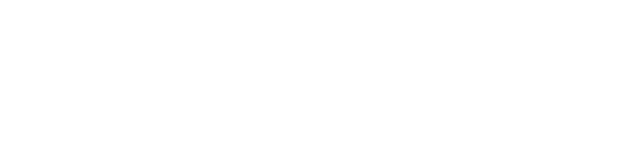
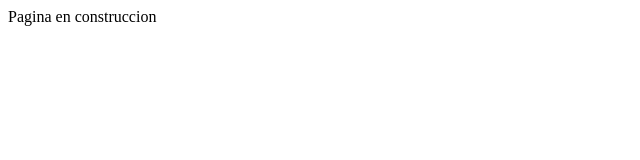
Before and after one commit to navarroalfaroraul/navarroalfaroraul.github.io, a plain HTML site: page index.html in a window 1280 px wide. Shown: the whole page, without its empty margins (0-640 px from the left). Drawn offline with Linux system fonts and the light colour scheme.

Commit message:
Add files via upload

```diff
--- a/index.html
+++ b/index.html
@@ -6,5 +6,6 @@
 </head>
 
 <body>
+Pagina en construccion
 </body>
 </html>
```
